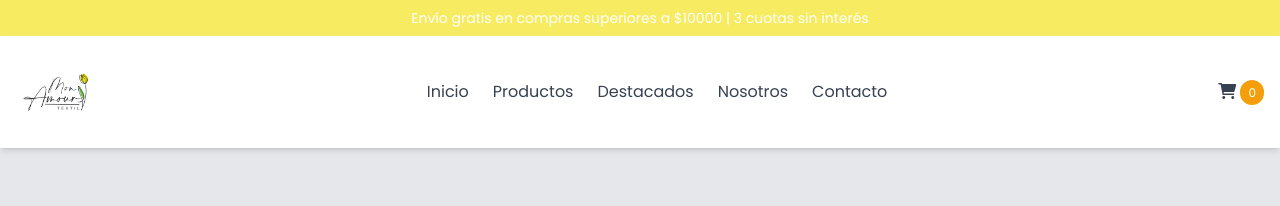
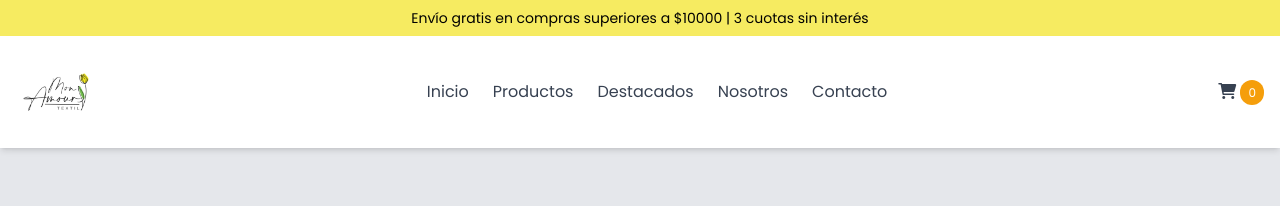
Before and after one commit to clientesweb/tienda, a plain HTML site: page index.html in a window 1280 px wide. Shown: the top 206 px of the page. Drawn offline with nearby package versions, Linux system fonts and the light colour scheme.

Commit message:
Actualizar index.html

```diff
--- a/index.html
+++ b/index.html
@@ -78,7 +78,7 @@
     </style>
 </head>
 <body class="bg-gray-100">
-    <div id="top-banner" class="bg-jasmine-yellow text-white py-2 px-4 text-center text-sm slide-in">
+    <div id="top-banner" class="bg-jasmine-yellow text-black py-2 px-4 text-center text-sm slide-in">
     <p>Envío gratis en compras superiores a $10000 | 3 cuotas sin interés</p>
 </div>
 
```
